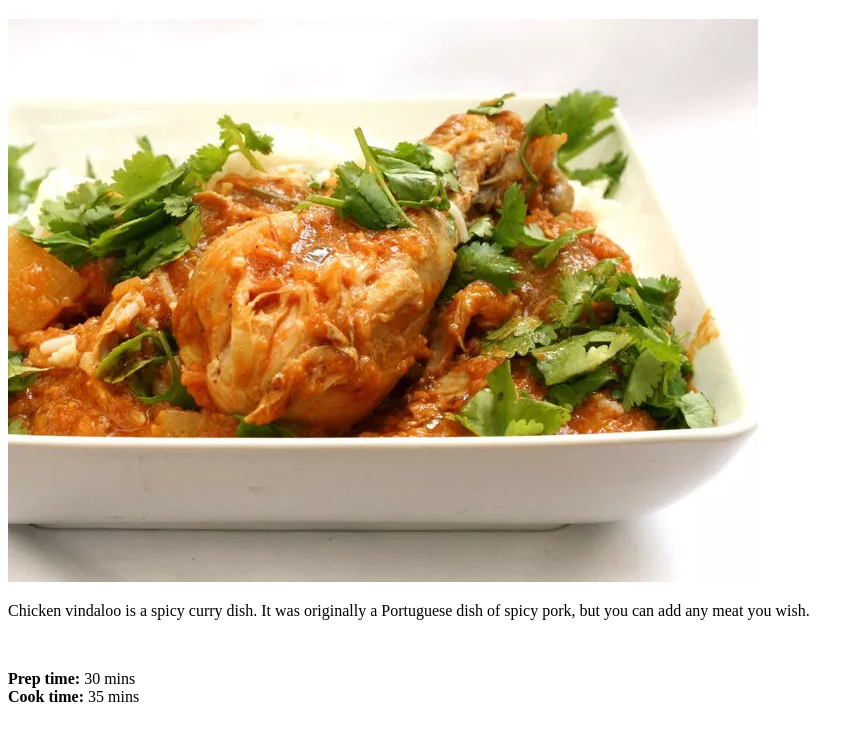
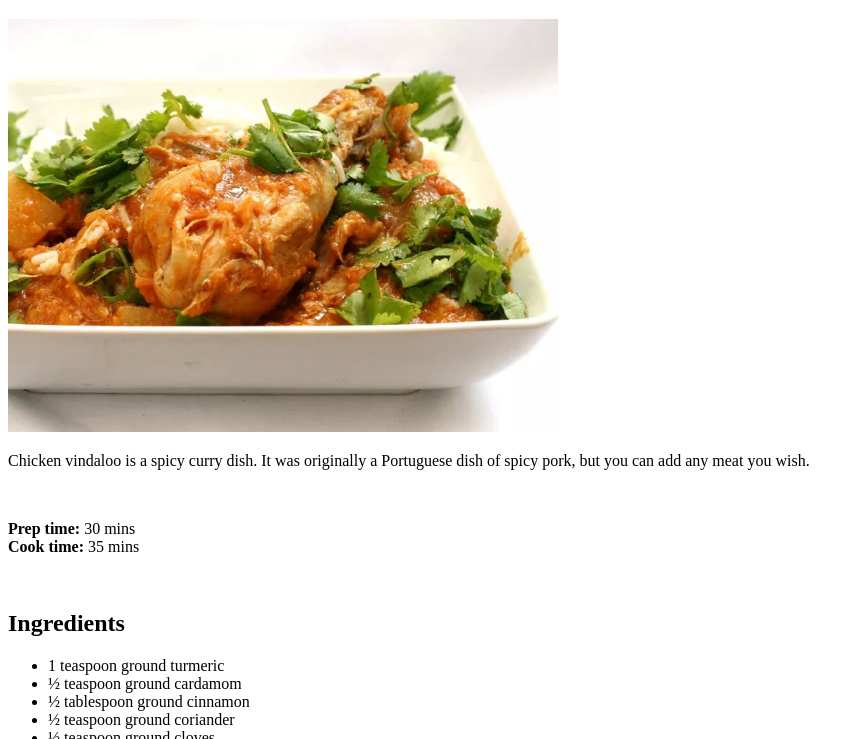
Before and after one commit to harshetmaruff/Recipes-Website, a plain HTML site: page recipes/ChickenVindaloo.html in a window 1280 px wide. Shown: the part 61-800 px from the top of the page, without its empty margins (0-864 px from the left). Drawn offline with Linux system fonts and the light colour scheme.

Commit message:
Change image width to 550 in ChickenVindaloo.html

```diff
--- a/recipes/ChickenVindaloo.html
+++ b/recipes/ChickenVindaloo.html
@@ -6,7 +6,7 @@
     </head>
     <body>
         <h1>Chicken Vindaloo</h1>
-        <img src="../images/ChickenVindaloo.jpeg" alt="Image of the Dish">
+        <img src="../images/ChickenVindaloo.jpeg" alt="Image of the Dish" width="550">
         <br>
         <p>Chicken vindaloo is a spicy curry dish. It was originally a Portuguese dish of spicy pork, but you can add any meat you wish.</p>
         <br>
```
